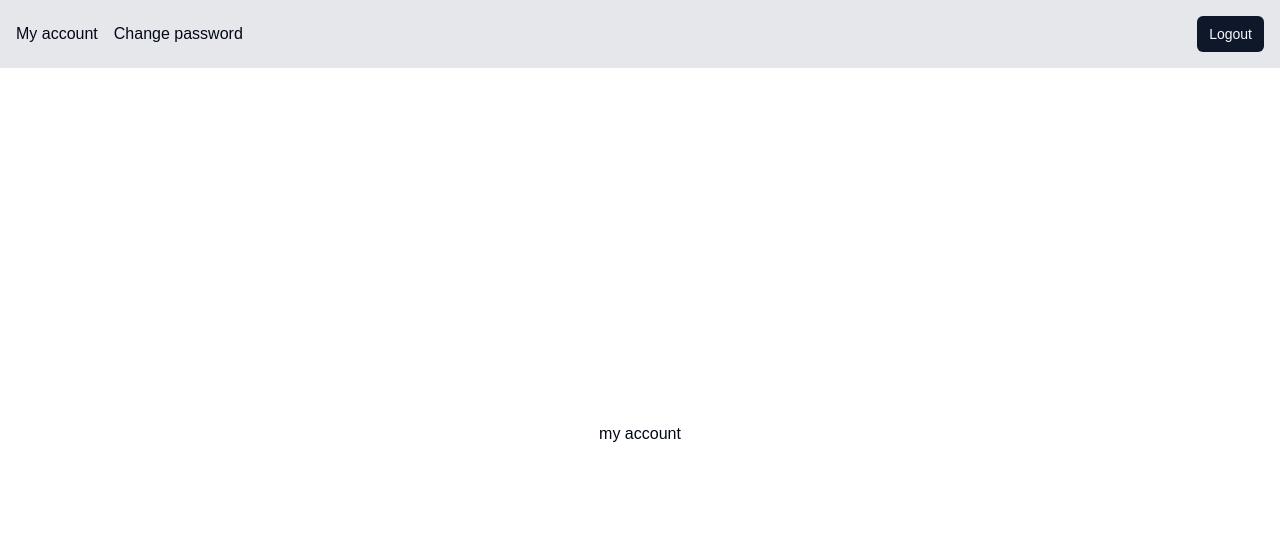
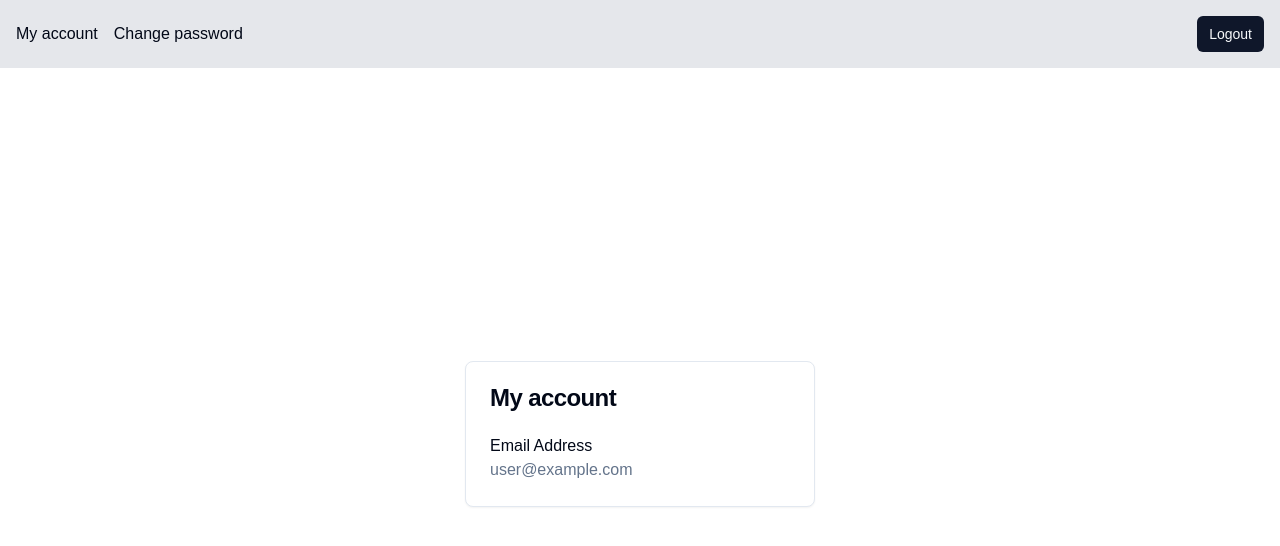
Before and after one commit to alexpil4/todoing-auth, a Next.js app: page /my-account in a window 1280 px wide. Shown: the top 546 px of the page. Built offline with nearby package versions, Linux system fonts and the light colour scheme; no server answers; sample sign-in values are in the browser's storage.

Commit message:
Added card into My account page

```diff
--- a/app/(logged-in)/layout.tsx
+++ b/app/(logged-in)/layout.tsx
@@ -5,7 +5,7 @@
 
 export default async function LoggedInLayout({ children }: { children: React.ReactNode }) {
   const session = await auth();
-  // If id does not exists (not logged-in)
+  // If id does not exists (no session)
   if (!session?.user?.id) {
     redirect('/login');
   }
--- a/app/(logged-in)/my-account/page.tsx
+++ b/app/(logged-in)/my-account/page.tsx
@@ -1,3 +1,19 @@
-export default function MyAccount() {
-  return <div>my account</div>;
+import { auth } from '@/auth';
+import { Card, CardContent, CardHeader, CardTitle } from '@/components/ui/card';
+import { Label } from '@radix-ui/react-label';
+
+export default async function MyAccount() {
+  const session = await auth();
+
+  return (
+    <Card className="w-[350px]">
+      <CardHeader>
+        <CardTitle> My account</CardTitle>
+      </CardHeader>
+      <CardContent>
+        <Label>Email Address</Label>
+        <div className="text-muted-foreground">{session?.user?.email}</div>
+      </CardContent>
+    </Card>
+  );
 }
--- a/auth.ts
+++ b/auth.ts
@@ -39,6 +39,7 @@
     }),
   ],
   callbacks: {
+    // Here we are going to add user ID to JWT
     jwt({ token, user }) {
       if (user) {
         token.id = user.id;
```
